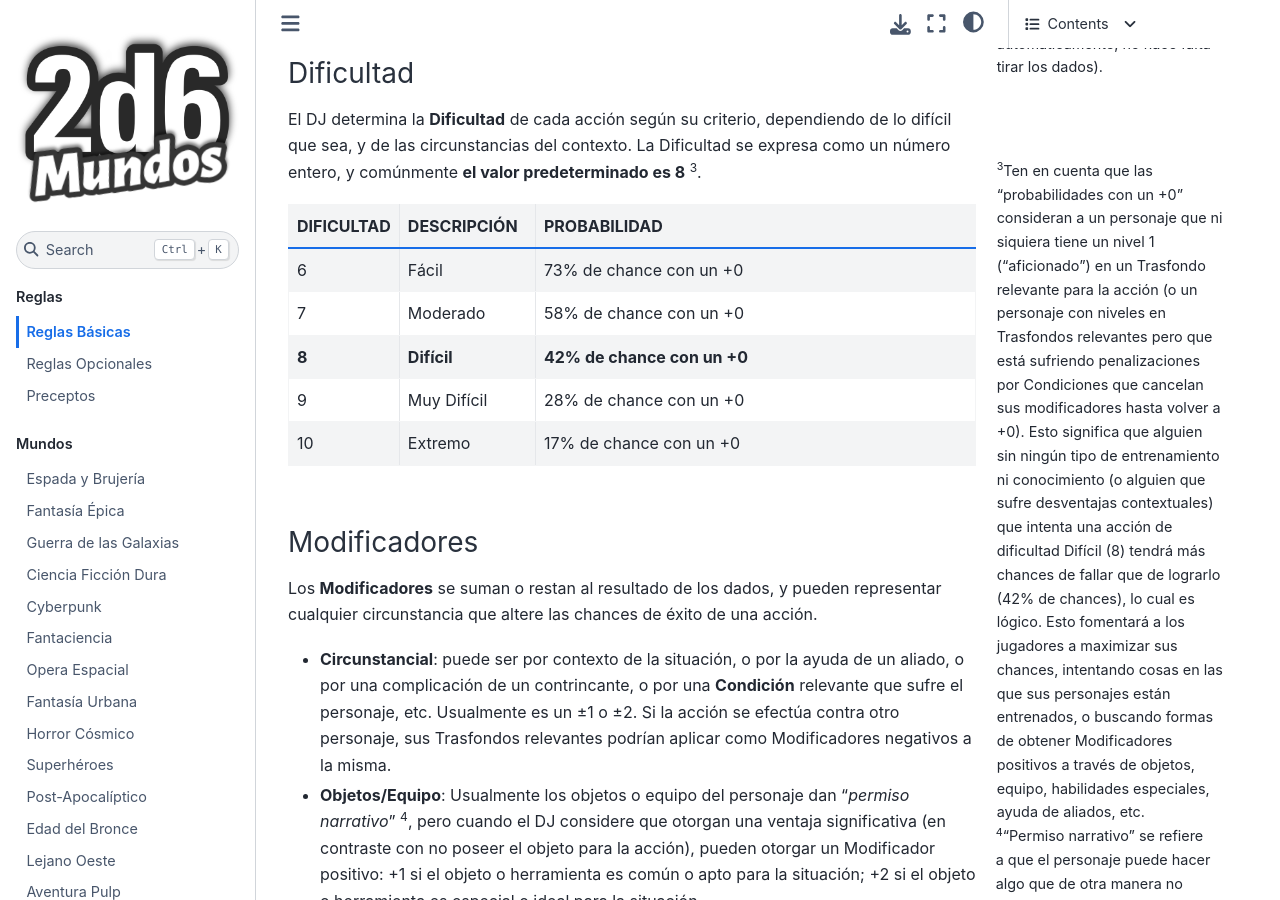
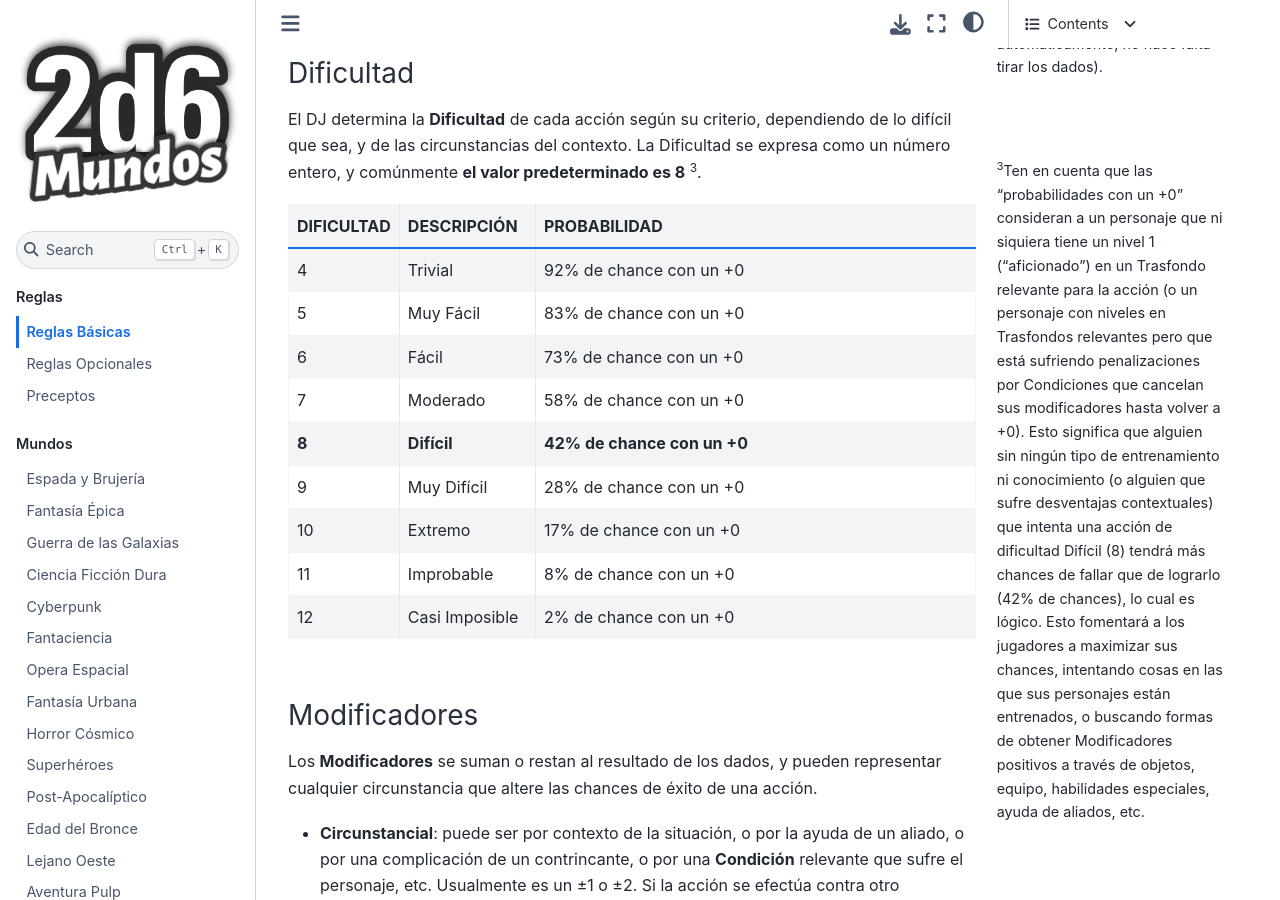
Before and after one commit to TaTooKa/2d6Mundos, a Sphinx documentation site: the page built from docs/source/pages/rules/reglas-basicas.rst, in a window 1280 px wide and 900 px high, scrolled down 951 px. Built offline with Sphinx 7.4.7 and the Sphinx Book theme 1.1.4, drawn with Linux system fonts in a browser that asks for light colours; some web fonts are replaced.

Commit message:
improve difficulty table
Co-authored-by: Copilot <copilot@github.com>

```diff
--- a/docs/source/pages/rules/reglas-basicas.rst
+++ b/docs/source/pages/rules/reglas-basicas.rst
@@ -41,11 +41,15 @@ El DJ determina la **Dificultad** de cada acción según su criterio, dependiend
    :widths: 10, 20, 70
    :header: "DIFICULTAD", "DESCRIPCIÓN", "PROBABILIDAD"
 
+   "4", "Trivial", "92% de chance con un +0"
+   "5", "Muy Fácil", "83% de chance con un +0"
    "6", "Fácil", "73% de chance con un +0"
    "7", "Moderado", "58% de chance con un +0"
    "**8**", "**Difícil**", "**42% de chance con un +0**"
    "9", "Muy Difícil", "28% de chance con un +0"
    "10", "Extremo", "17% de chance con un +0"
+   "11", "Improbable", "8% de chance con un +0"
+   "12", "Casi Imposible", "2% de chance con un +0"
 
 Modificadores
 ^^^^^^^^^^^^^
```
